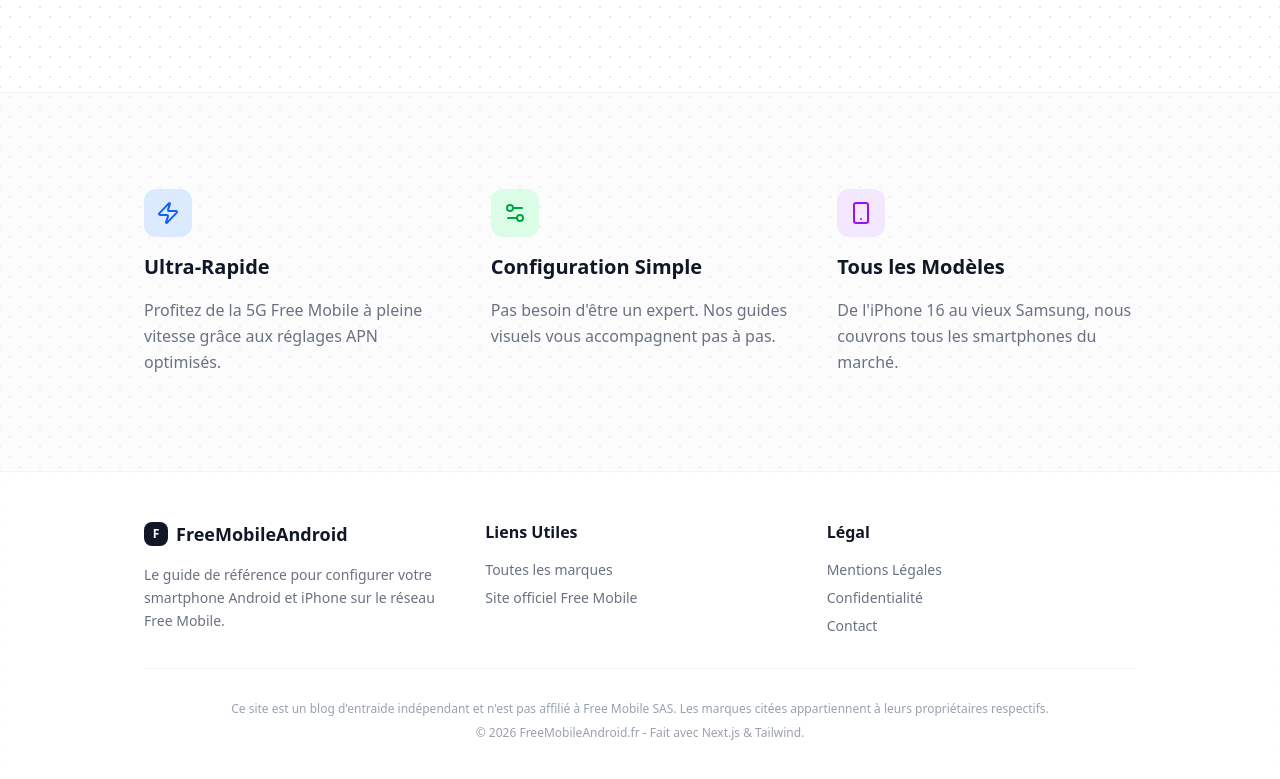
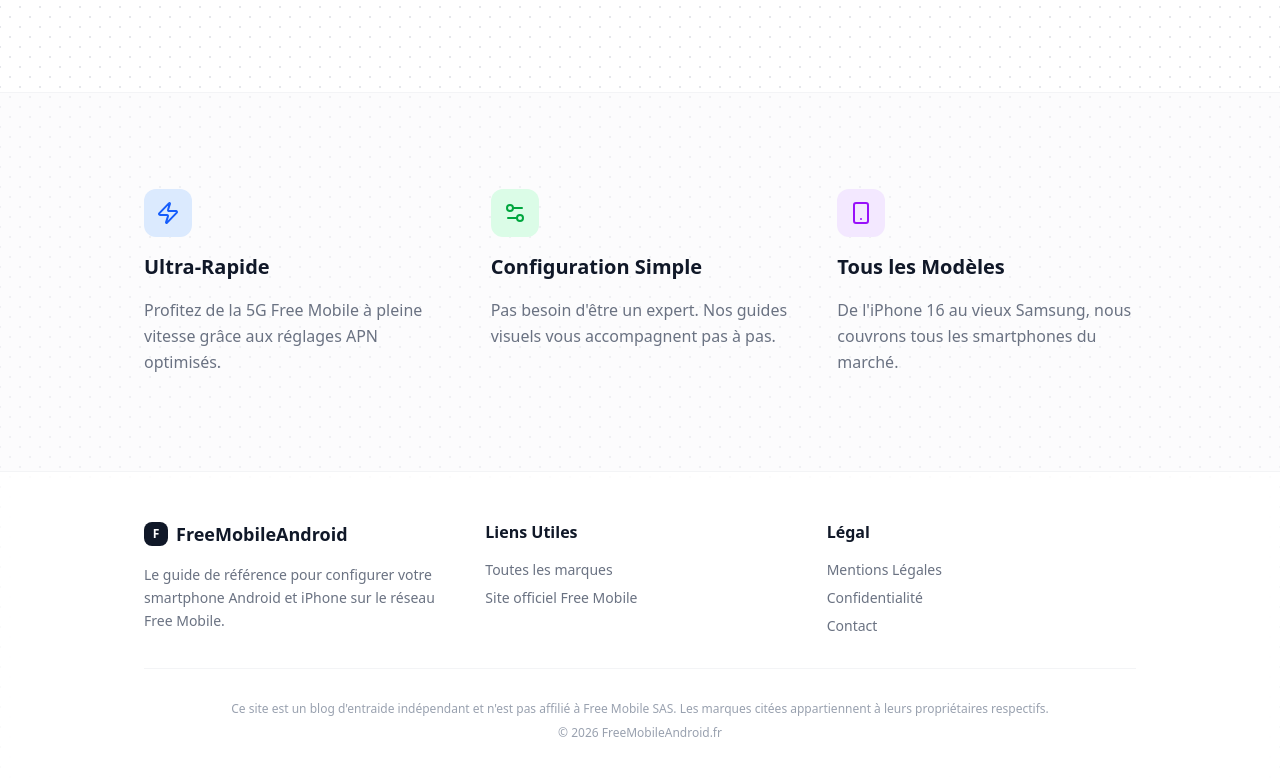
Before and after one commit to baguettecroissant/freemobileandroid, a Next.js app: page / in a window 1280 px wide. Shown: the part 1453-2232 px from the top of the page. Built offline with nearby package versions, Linux system fonts and the light colour scheme.

Commit message:
chore: remove tech stack credit from footer

```diff
--- a/components/Layout.tsx
+++ b/components/Layout.tsx
@@ -70,7 +70,7 @@ export function Footer() {
                         Les marques citées appartiennent à leurs propriétaires respectifs.
                     </p>
                     <p>
-                        &copy; {new Date().getFullYear()} FreeMobileAndroid.fr - Fait avec Next.js & Tailwind.
+                        &copy; {new Date().getFullYear()} FreeMobileAndroid.fr
                     </p>
                 </div>
             </div>
```
